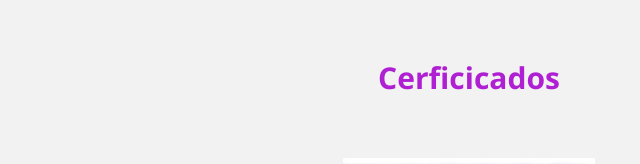
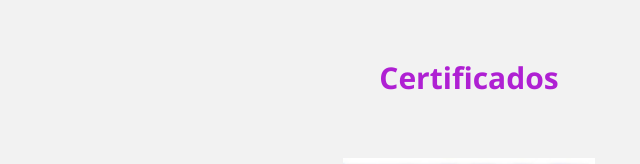
Before and after one commit to AlexanderASG/prototipo.innovacion, a plain HTML site: page index.html in a window 1280 px wide. Shown: the part 2242-2406 px from the top of the page, 171-811 px from the left. Drawn offline with nearby package versions, Linux system fonts and the light colour scheme.

Commit message:
Update index.html

```diff
--- a/index.html
+++ b/index.html
@@ -148,7 +148,7 @@
         </section>
         <section class="about-services">
             <div class="contenedor">
-                <h2 class="titulo">Cerficicados</h2>
+                <h2 class="titulo">Certificados</h2>
                 <div class="servicio-cont">
                     <div class="servicio-ind">
                         <img src="img/ilustracion1.jpg" alt="">
```
